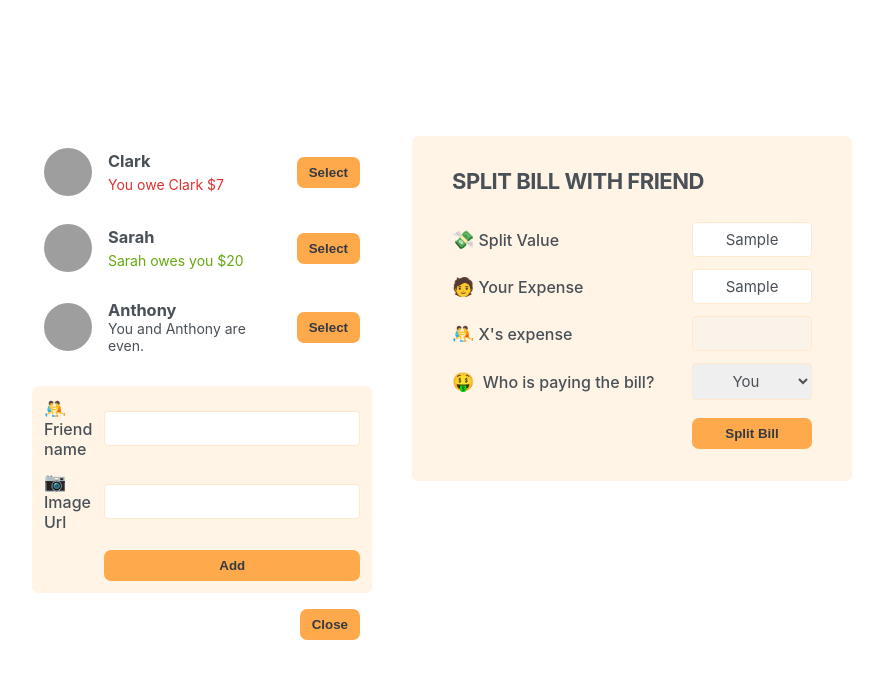
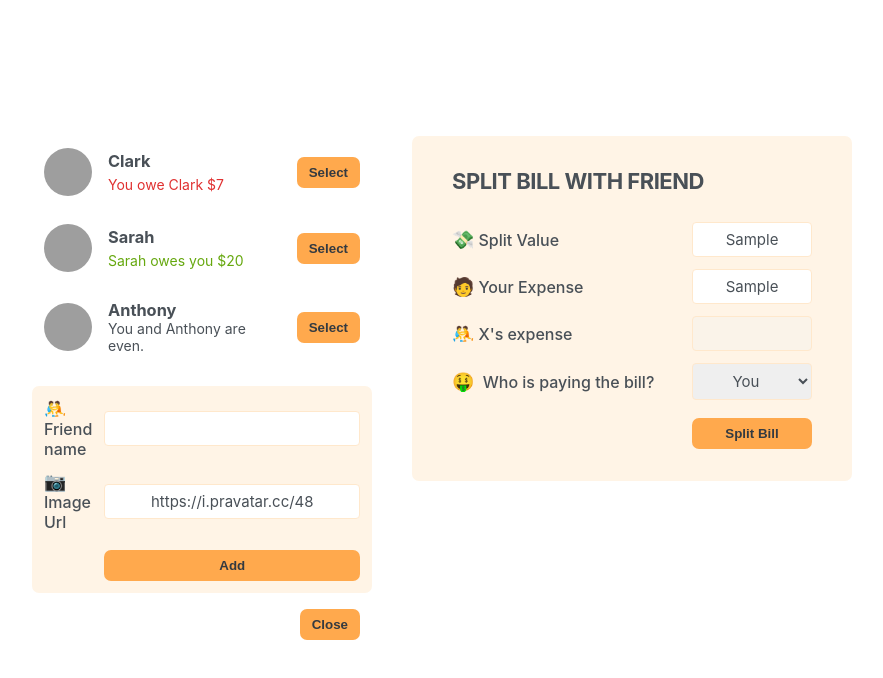
Before and after one commit to ShawnRSidwell/eat-n-split, a React (Create React App) app: page / in a window 1280 px wide. Both pictures are taken after typing "Sample", "Sample" into the empty fields and a click on the button "Add Friend". Shown: the top 678 px of the page, without its empty margins (198-1081 px from the left). Built offline with nearby package versions, Linux system fonts and the light colour scheme; grey boxes are pictures that could not be loaded.

Commit message:
Add add friend functionality

```diff
--- a/src/App.js
+++ b/src/App.js
@@ -30,16 +30,19 @@
 }
 
 export default function App() {
+  const [friends, setFriends] = useState(initialFriends);
   const [showAddFriend, setShowAddFriend] = useState(false);
 
   function handleShowAddFriend() {
     return setShowAddFriend((show) => !show);
   }
 
+  function handleAddFriend() {}
+
   return (
     <div className="app">
       <div className="sidebar">
-        <FriendsList />
+        <FriendsList friends={friends} />
         {showAddFriend && <FormAddFriend />}
         <Button onClick={handleShowAddFriend}>
           {showAddFriend ? "Close" : "Add Friend"}
@@ -50,8 +53,7 @@
   );
 }
 
-function FriendsList() {
-  const friends = initialFriends;
+function FriendsList({ friends }) {
   return (
     <ul>
       {friends.map((friend) => (
@@ -83,12 +85,41 @@
 }
 
 function FormAddFriend() {
+  const [name, setName] = useState("");
+  const [image, setImage] = useState("https://i.pravatar.cc/48");
+
+  function handleSubmit(e) {
+    e.preventDefault();
+
+    if (!name || !image) return;
+
+    const id = crypto.randomUUID();
+
+    const newFriend = {
+      id,
+      name,
+      image: `${image}?=${id}`,
+      balance: 0,
+    };
+
+    setName("");
+    setImage("https://i.pravatar.cc/48");
+  }
+
   return (
-    <form className="form-add-friend">
+    <form className="form-add-friend" onSubmit={handleSubmit}>
       <label>🤼Friend name</label>
-      <input type="text" />
+      <input
+        type="text"
+        value={name}
+        onChange={(e) => setName(e.target.value)}
+      />
       <label>📷 Image Url</label>
-      <input type="text" />
+      <input
+        type="text"
+        value={image}
+        onChange={(e) => setImage(e.target.value)}
+      />
       <Button>Add</Button>
     </form>
   );
```
